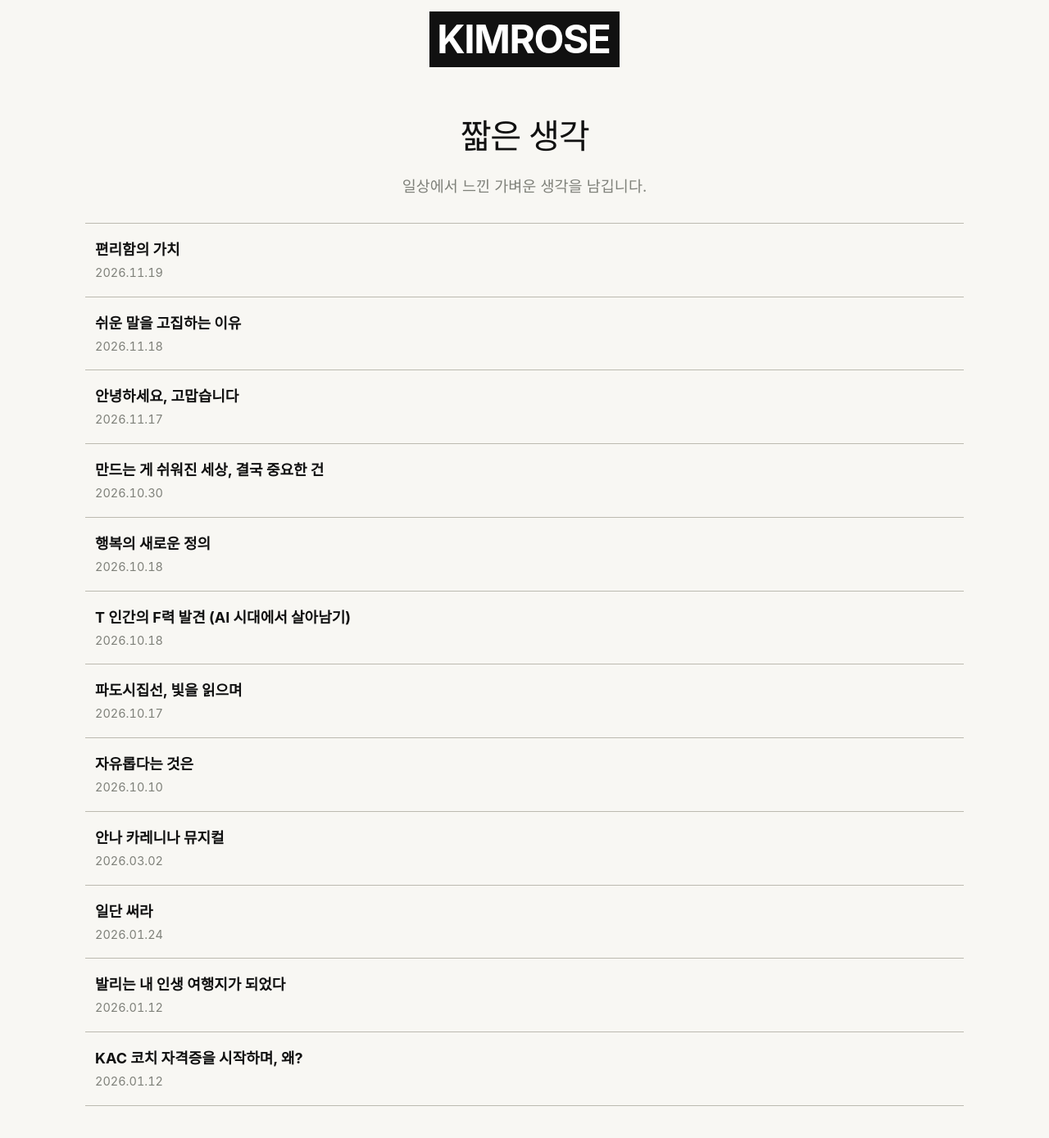
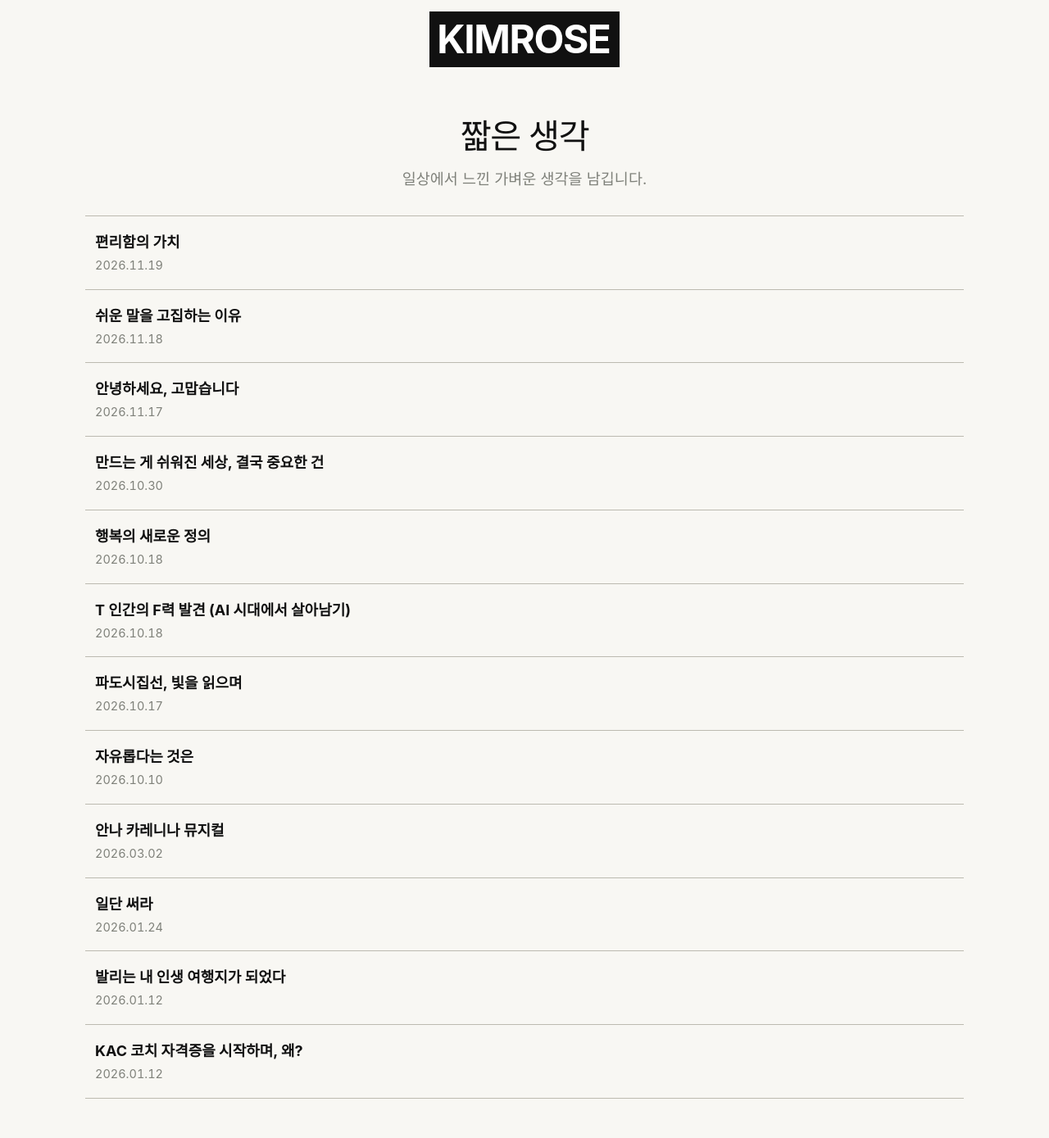
Before and after one commit to k-im-rose/thoughts, a Jekyll site: the page built from index.html, in a window 1280 px wide and 1400 px high. Shown: the top 1389 px of the window at 82% size. Built offline with Jekyll 4.4.1, drawn with Linux system fonts in a browser that asks for light colours; some web fonts are replaced.

Commit message:
짧은 생각 사이트: 제목과 소개 문장 사이 여백을 절반으로
Co-Authored-By: Claude Haiku 5.5 <noreply@anthropic.com>

```diff
--- a/assets/css/cv.css
+++ b/assets/css/cv.css
@@ -509,3 +509,6 @@ a.row:hover, a.row:hover b, a.row:hover span { color: #111111; }
 .thoughts-list > h2 { text-align: center; font-size: calc(clamp(34px, 3.4vw, 44px) * 0.95); }
 .thoughts-list > h2::before { content: none; display: none; }
 .thoughts-list > .lede { text-align: center; }
+
+/* 짧은 생각 제목과 소개 문장 사이 여백: 절반으로 */
+.thoughts-list > h2 { margin-bottom: 9px; }
```
